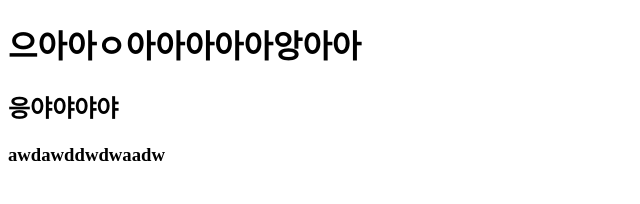
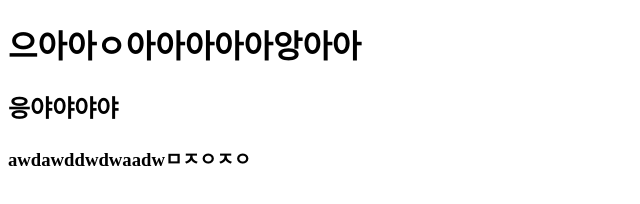
Before and after one commit to youhavetopay/2020-summer, a plain HTML site: page index.html in a window 1280 px wide. Shown: the whole page, without its empty margins (0-640 px from the left). Drawn offline with Linux system fonts and the light colour scheme.

Commit message:
어어어ㅓㅇ

```diff
--- a/index.html
+++ b/index.html
@@ -7,6 +7,6 @@
   <body>
     <h1>으아아ㅇ아아아아아앙아아</h1>
     <h2>응야야야야</h2>
-  <h3>awdawddwdwaadw</h3>
+  <h3>awdawddwdwaadwㅁㅈㅇㅈㅇ</h3>
   </body>
 </html>
```
